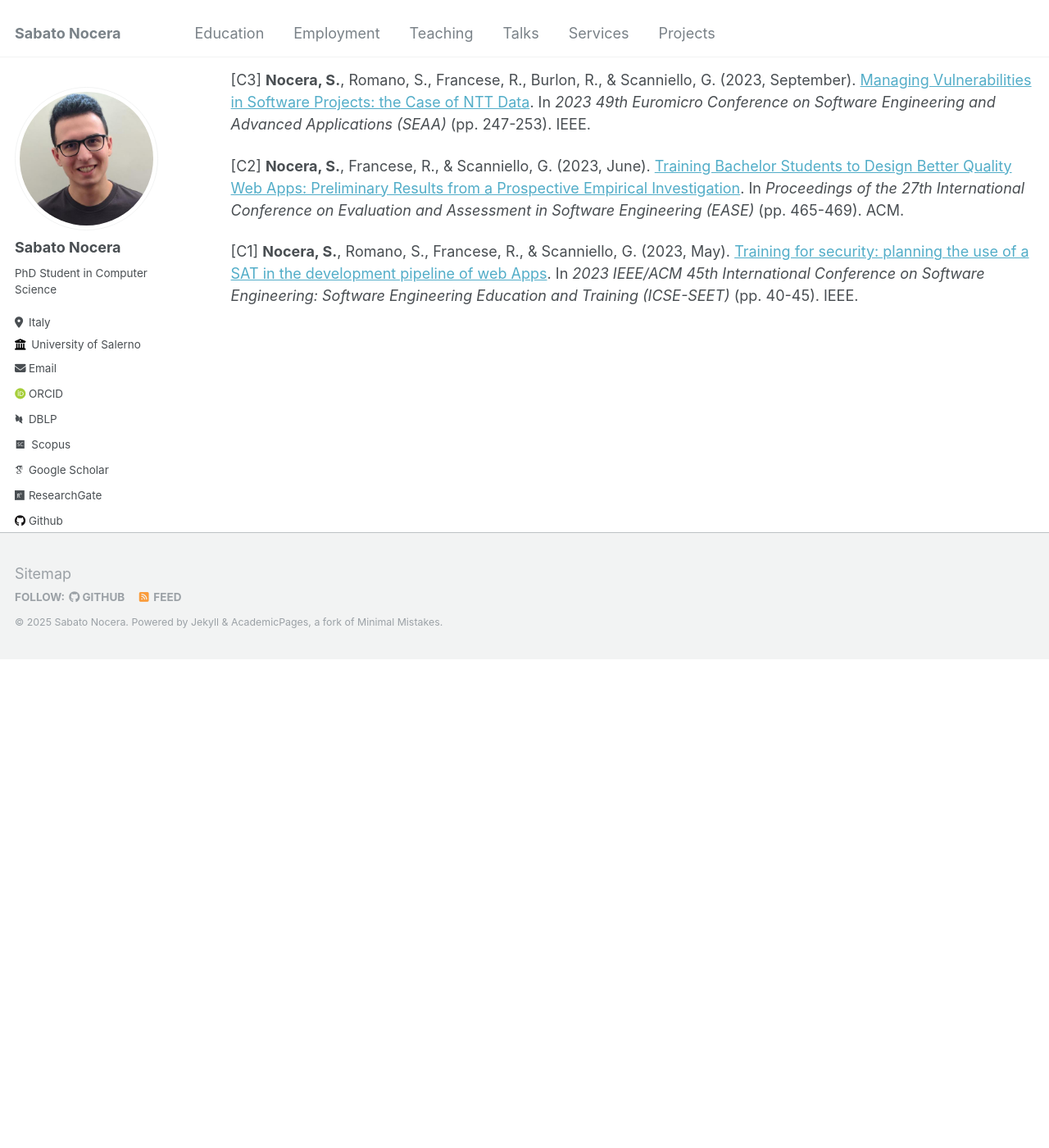
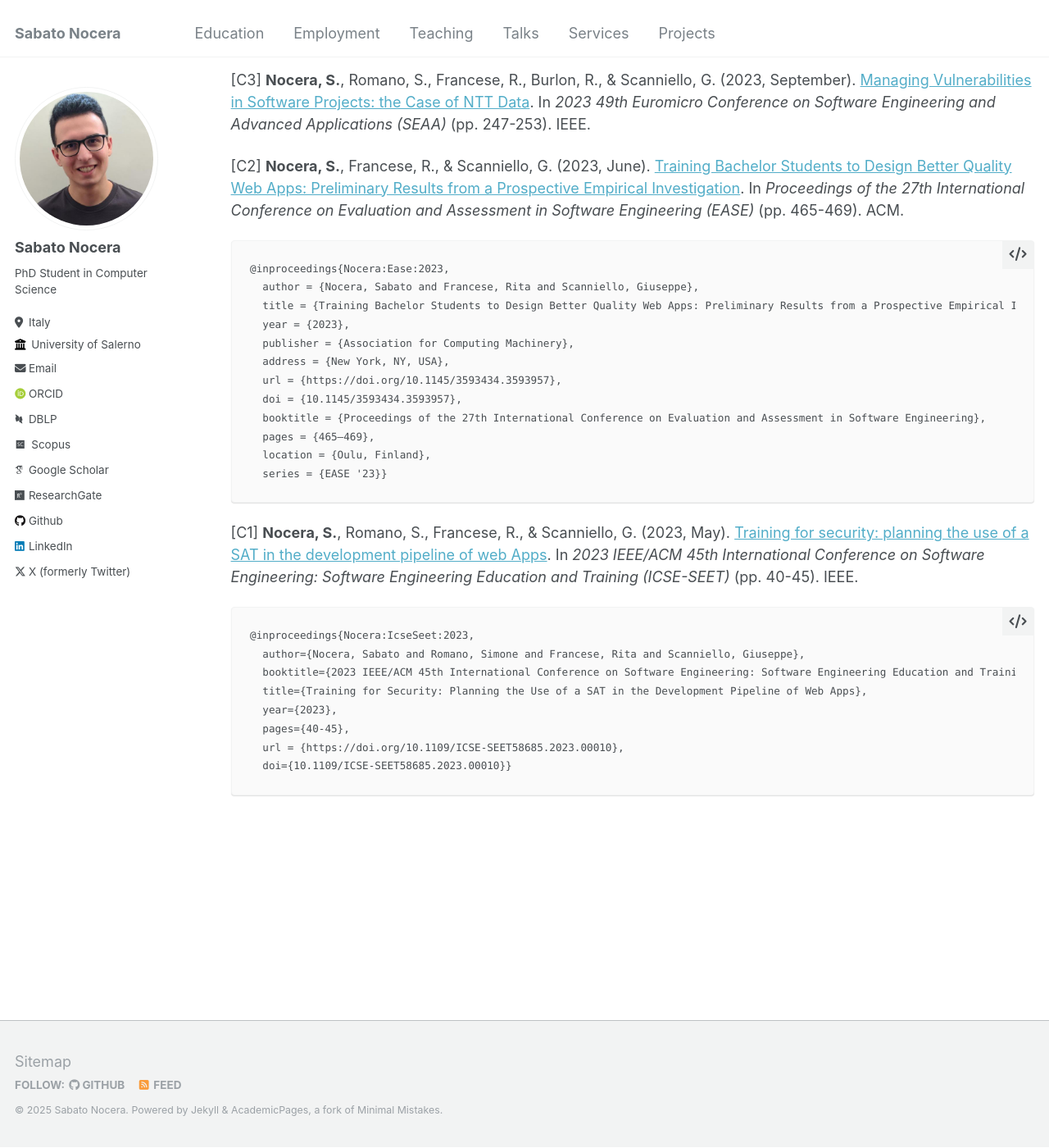
Before and after one commit to sabato-nocera/sabato-nocera.github.io, a Jekyll site: the page built from _pages/publications.md, in a window 1280 px wide and 1400 px high, scrolled down 1200 px. Shown: the whole window at 82% size. Built offline with Jekyll 4.4.1, drawn with Linux system fonts in a browser that asks for light colours; some web fonts are replaced; before the commit the page ends 2005 px from its top, so only the background shows below that.

Commit message:
Update publications.md

````diff
--- a/_pages/publications.md
+++ b/_pages/publications.md
@@ -32,4 +32,30 @@ an Empirical Study](#). In _2025 IEEE/ACM 22th International Conference on Minin
 
 [C2] **Nocera, S.**, Francese, R., & Scanniello, G. (2023, June). [Training Bachelor Students to Design Better Quality Web Apps: Preliminary Results from a Prospective Empirical Investigation](https://doi.org/10.1145/3593434.3593957). In _Proceedings of the 27th International Conference on Evaluation and Assessment in Software Engineering (EASE)_ (pp. 465-469). ACM.
 
+```markdown
+@inproceedings{Nocera:Ease:2023,
+  author = {Nocera, Sabato and Francese, Rita and Scanniello, Giuseppe},
+  title = {Training Bachelor Students to Design Better Quality Web Apps: Preliminary Results from a Prospective Empirical Investigation},
+  year = {2023},
+  publisher = {Association for Computing Machinery},
+  address = {New York, NY, USA},
+  url = {https://doi.org/10.1145/3593434.3593957},
+  doi = {10.1145/3593434.3593957},
+  booktitle = {Proceedings of the 27th International Conference on Evaluation and Assessment in Software Engineering},
+  pages = {465–469},
+  location = {Oulu, Finland},
+  series = {EASE '23}}
+```
+
 [C1] **Nocera, S.**, Romano, S., Francese, R., & Scanniello, G. (2023, May). [Training for security: planning the use of a SAT in the development pipeline of web Apps](https://doi.org/10.1109/ICSE-SEET58685.2023.00010). In _2023 IEEE/ACM 45th International Conference on Software Engineering: Software Engineering Education and Training (ICSE-SEET)_ (pp. 40-45). IEEE.
+
+```markdown
+@inproceedings{Nocera:IcseSeet:2023,
+  author={Nocera, Sabato and Romano, Simone and Francese, Rita and Scanniello, Giuseppe},
+  booktitle={2023 IEEE/ACM 45th International Conference on Software Engineering: Software Engineering Education and Training (ICSE-SEET)},
+  title={Training for Security: Planning the Use of a SAT in the Development Pipeline of Web Apps},
+  year={2023},
+  pages={40-45},
+  url = {https://doi.org/10.1109/ICSE-SEET58685.2023.00010},
+  doi={10.1109/ICSE-SEET58685.2023.00010}}
+```
````
